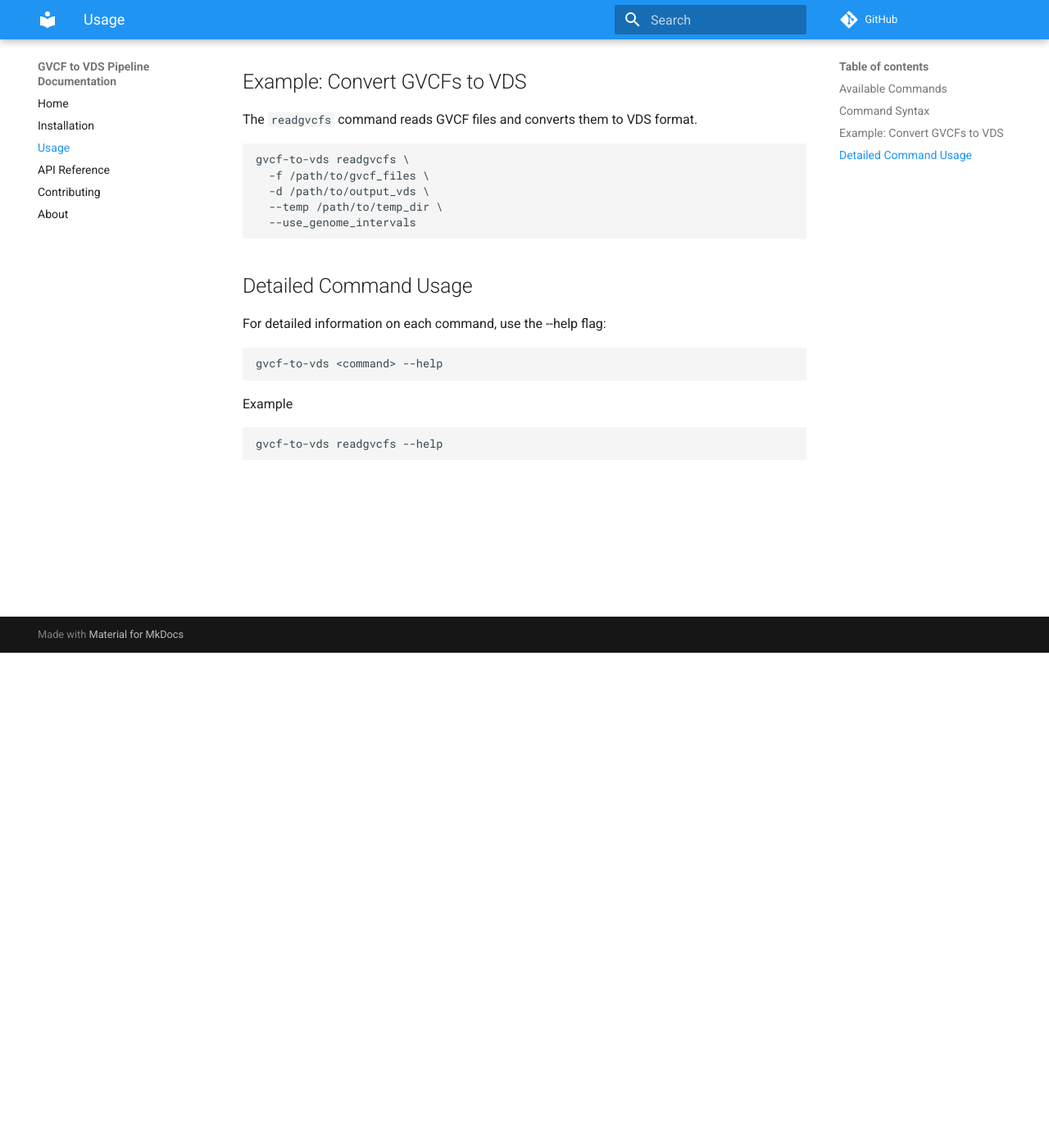
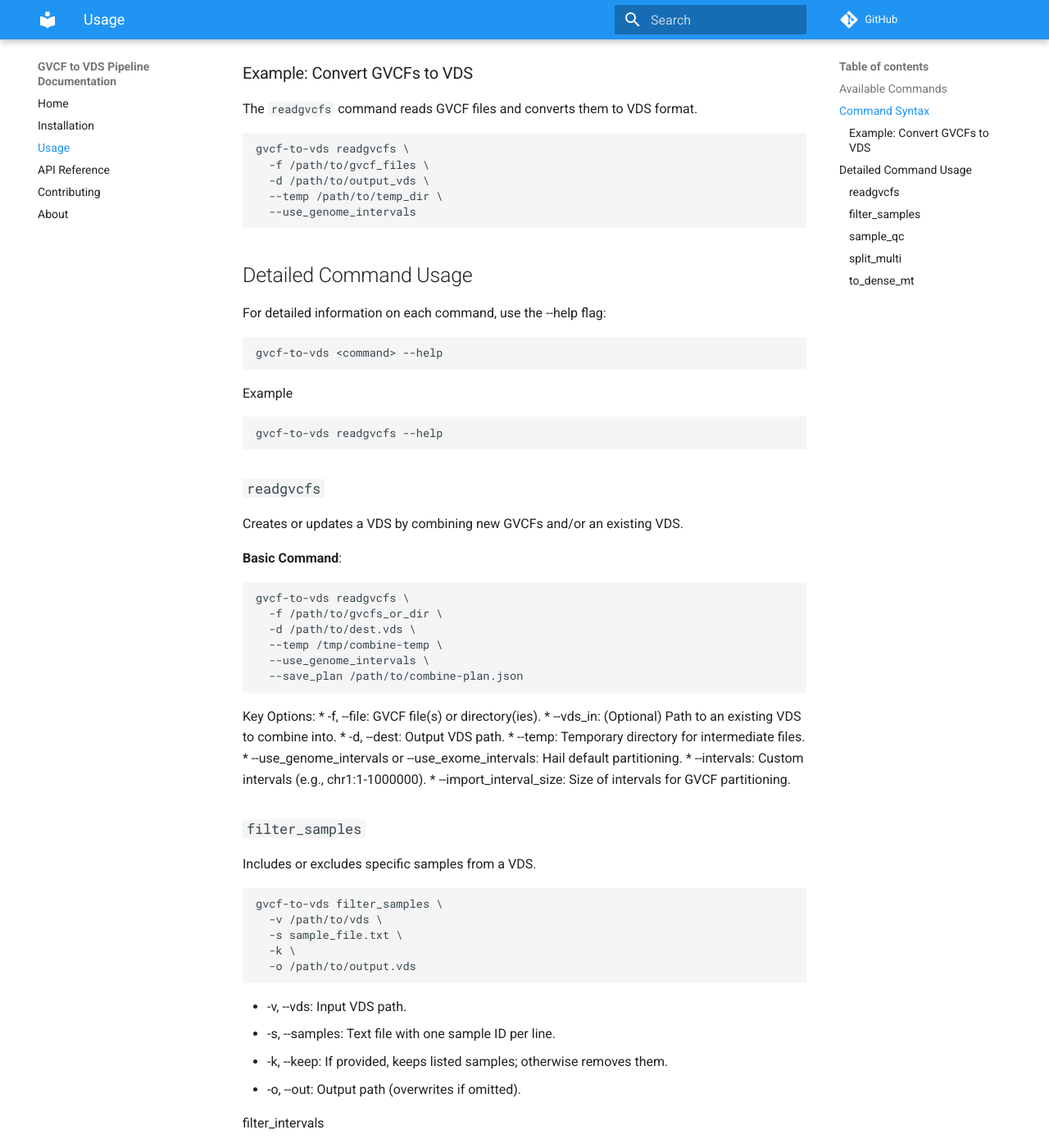
Before and after one commit to OligoGeneticDiseases/gvcf-to-vds-docs, an MkDocs documentation site: the page built from docs/usage.md, in a window 1280 px wide and 1400 px high, scrolled down 604 px. Shown: the whole window at 82% size. Built offline with MkDocs 1.6.1 and Material for MkDocs 9.7.7, drawn with Linux system fonts in a browser that asks for light colours; comment, search, counter and statistics services are not loaded; some of the changed text lies outside the part shown.

Commit message:
updated documentation

````diff
--- a/docs/usage.md
+++ b/docs/usage.md
@@ -16,7 +16,8 @@
 ```bash
 gvcf-to-vds <command> [options]
 ```
-## Example: Convert GVCFs to VDS
+
+### Example: Convert GVCFs to VDS
 
 The `readgvcfs` command reads GVCF files and converts them to VDS format.
 
@@ -41,3 +42,102 @@
 ```bash
 gvcf-to-vds readgvcfs --help
 ```
+
+
+### `readgvcfs`
+
+Creates or updates a VDS by combining new GVCFs and/or an existing VDS.
+
+**Basic Command**:
+
+```bash
+gvcf-to-vds readgvcfs \
+  -f /path/to/gvcfs_or_dir \
+  -d /path/to/dest.vds \
+  --temp /tmp/combine-temp \
+  --use_genome_intervals \
+  --save_plan /path/to/combine-plan.json
+```
+
+Key Options:
+*	-f, --file: GVCF file(s) or directory(ies).
+*	--vds_in: (Optional) Path to an existing VDS to combine into.
+*	-d, --dest: Output VDS path.
+*	--temp: Temporary directory for intermediate files.
+*	--use_genome_intervals or --use_exome_intervals: Hail default partitioning.
+*	--intervals: Custom intervals (e.g., chr1:1-1000000).
+*	--import_interval_size: Size of intervals for GVCF partitioning.
+
+### ```filter_samples```
+
+Includes or excludes specific samples from a VDS.
+
+```bash
+gvcf-to-vds filter_samples \
+  -v /path/to/vds \
+  -s sample_file.txt \
+  -k \
+  -o /path/to/output.vds
+```
+
+* -v, --vds: Input VDS path.
+* -s, --samples: Text file with one sample ID per line.
+* -k, --keep: If provided, keeps listed samples; otherwise removes them.
+* -o, --out: Output path (overwrites if omitted).
+
+filter_intervals
+
+Filters intervals in a VDS (either keeping or removing them).
+
+```bash
+gvcf-to-vds filter_intervals \
+  -v /path/to/input.vds \
+  -i chr1:1-1000000 chr2:500-1500 \
+  --keep \
+  -o /path/to/output.vds
+```
+* -v, --vds: Input VDS path.
+* -i, --intervals: One or more intervals (Hail locus format).
+* --keep: Keep these intervals (default). If not set, remove them.
+* -o, --out: Output VDS path.
+
+### ```sample_qc```
+
+Computes sample quality metrics on a VDS. Exports results to a file or prints to stdout.
+
+```bash
+gvcf-to-vds sample_qc \
+  -v /path/to/input.vds \
+  -o /path/to/output.tsv
+```
+
+* -v, --vds: Input VDS path.
+* -o, --out: Output table file (default prints to console).
+
+### ```split_multi```
+
+Splits multi-allelic variants.
+
+```bash
+gvcf-to-vds split_multi \
+  -v /path/to/input.vds \
+  -o /path/to/split.vds \
+  --filter_changed_loci
+```
+
+* -v, --vds: Input VDS.
+* -o, --out: Output (split) VDS.
+* --filter_changed_loci: If set, filters variants whose locus changes after splitting.
+
+### ```to_dense_mt```
+
+Converts the sparse VDS representation into a dense Hail MatrixTable.
+
+```bash
+gvcf-to-vds to_dense_mt \
+  -v /path/to/input.vds \
+  -o /path/to/dense.mt
+```
+
+* -v, --vds: Input VDS.
+* -o, --out: Output dense MatrixTable path.
````
Also changed, not shown: docs/installation.md (+24 -7 lines), 1 other file.
